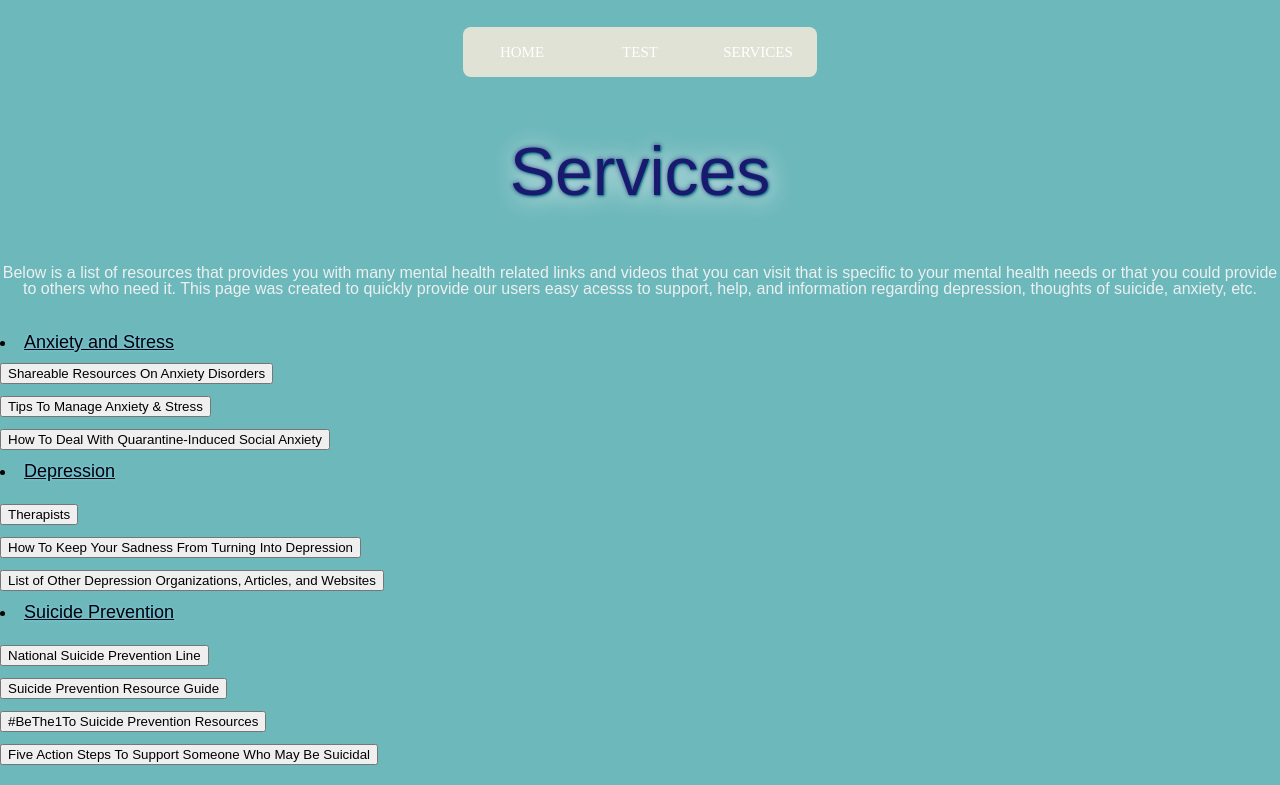
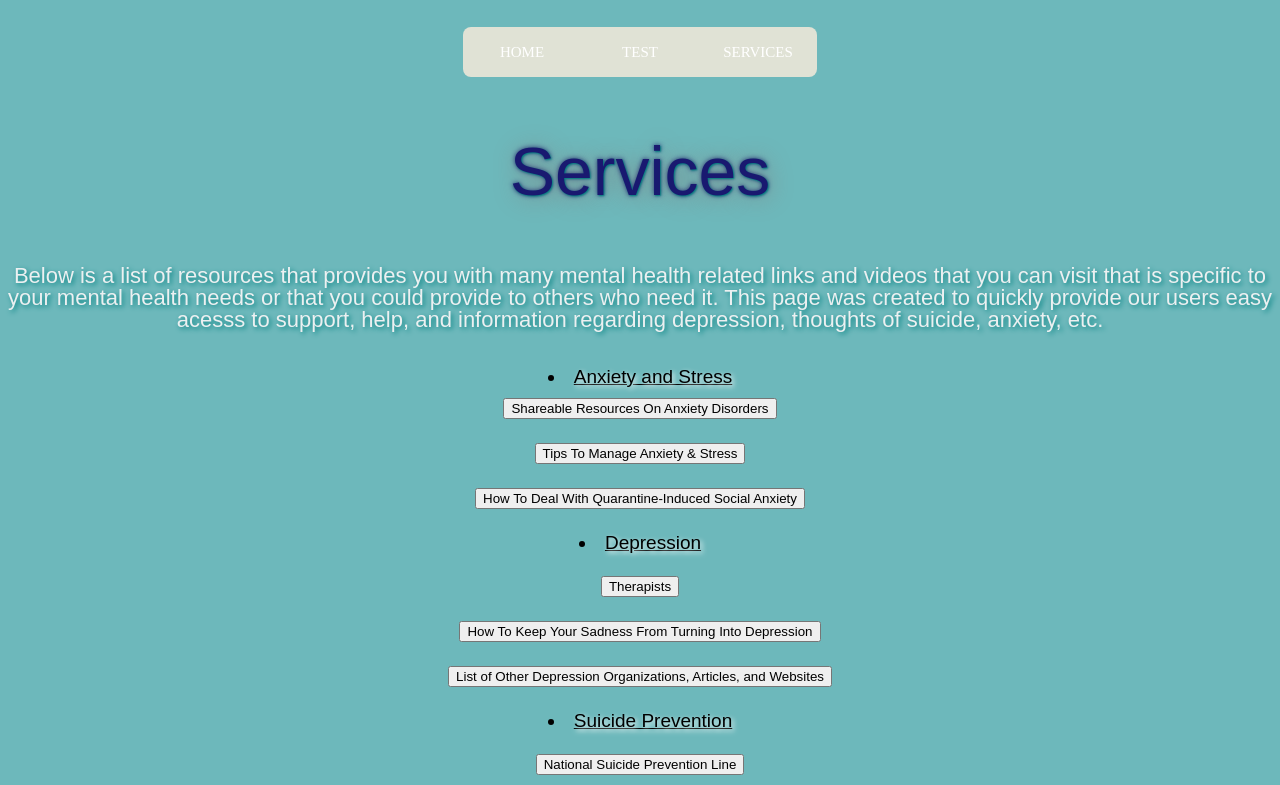
Before and after one commit to rcereno/slo-hacks-lite-project, a plain HTML site: page services.html in a window 1280 px wide. Shown: the top 785 px of the page. Drawn offline with Linux system fonts and the light colour scheme.

Commit message:
made some final changes to how the page is set up

```diff
--- a/styles-contact.css
+++ b/styles-contact.css
@@ -131,7 +131,7 @@ body {
 h1 {
 	text-align: center;
 	margin: 60px 0 60px;
-	text-shadow: 1px 1px 2px teal, 2px 2px 25px white, 0 0 5px midnightblue;
+	text-shadow: 1px 1px 2px teal, 2px 2px 25px gray, 0 0 5px midnightblue;
 	text-align: center;
 	font-size: 68px;
 	color:#191970;
@@ -163,7 +163,8 @@ p {
     text-align: center;
     color: #ecf0f1;
     font-family: Arial, Helvetica, sans-serif;
-    font-size: 16px;
+	font-size: 22px;
+	text-shadow: 2px 2px 5px teal;
 }
 
 span {
@@ -171,8 +172,14 @@ span {
 }
 
 li {
-	font-size: 18px;
+	font-size: 19px;
+	text-align: center;
 	font-family: Arial, Helvetica, sans-serif;
 	color: black;
-	text-shadow: 0 0 3px lightskyblue;
+	text-shadow: 2px 2px 5px white;
 }
+
+button {
+	margin:auto;
+	display:block;
+}
```
